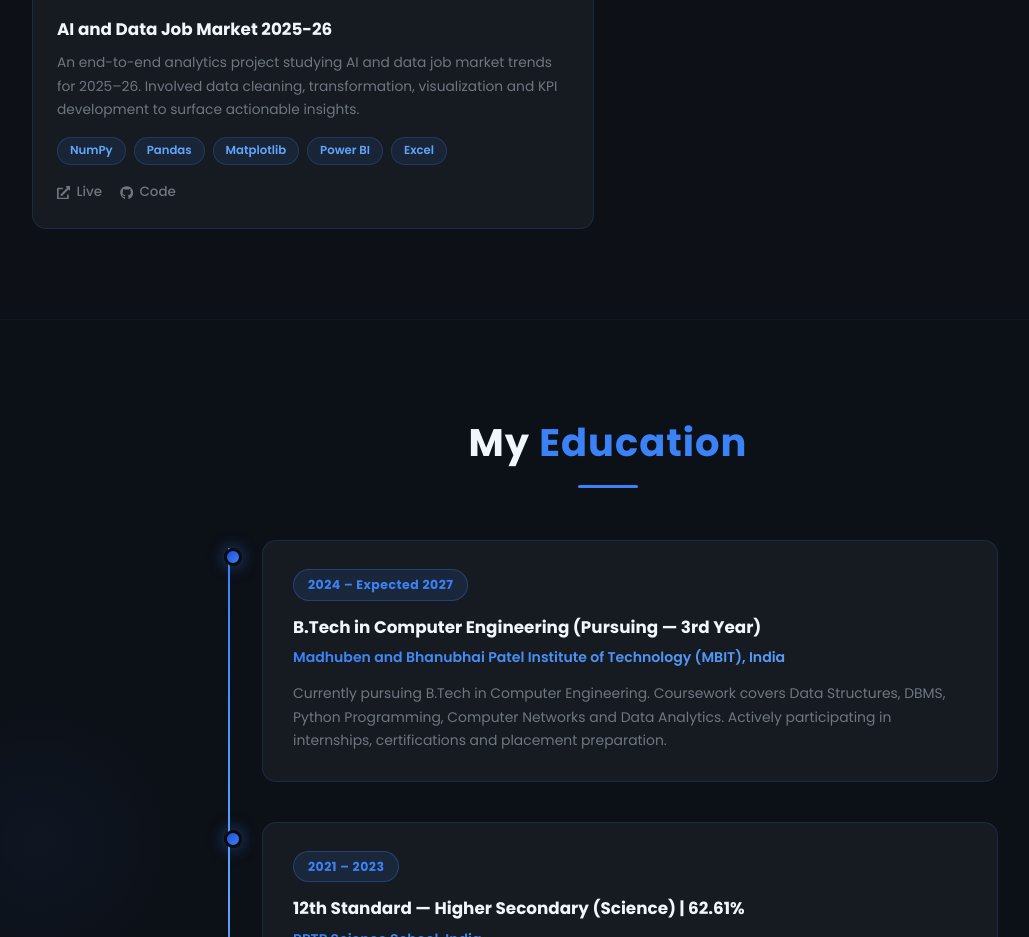
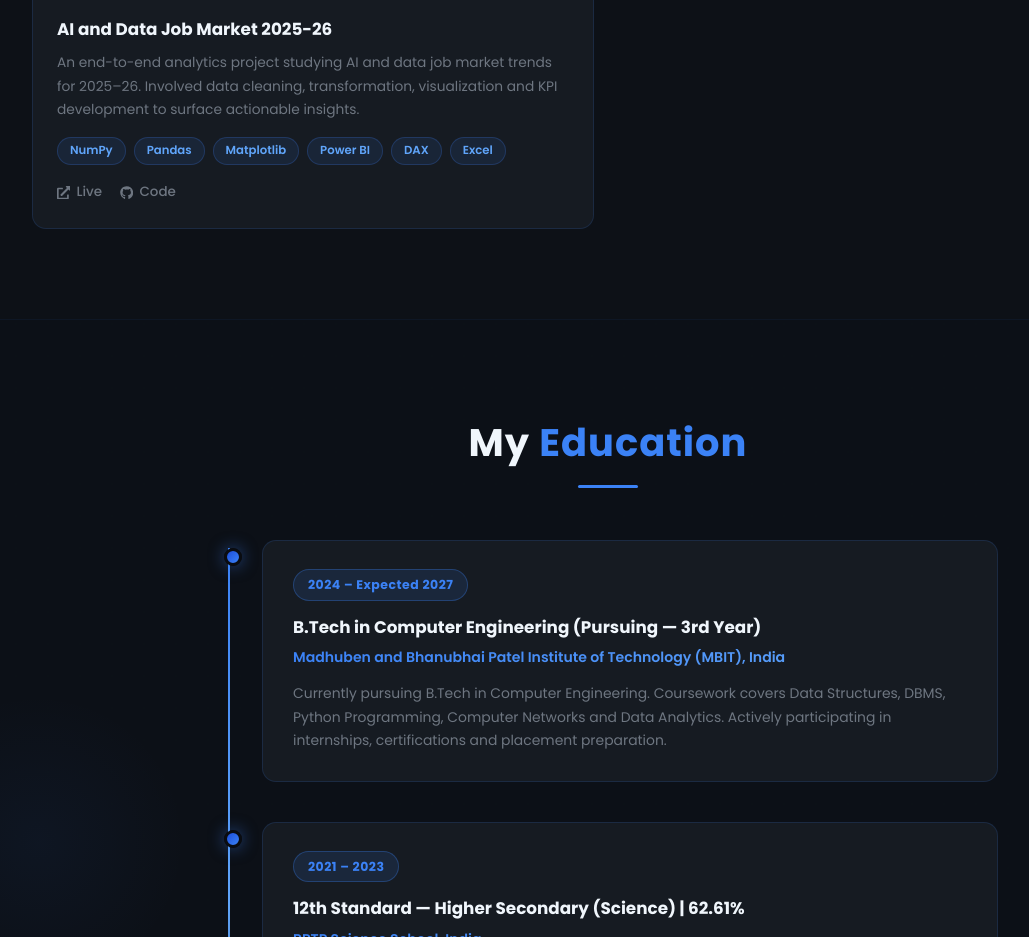
Before and after one commit to AniketVaghela/Portfolio, a React (Vite) app: page / in a window 1280 px wide. Shown: the part 4620-5557 px from the top of the page, without its empty margins (32-1061 px from the left). Built offline with nearby package versions, Linux system fonts and the light colour scheme; no server answers.

Commit message:
feat: add DAX tag to AI Job Market project

```diff
--- a/src/data/config.js
+++ b/src/data/config.js
@@ -101,7 +101,7 @@ const config = {
     {
       title: "AI and Data Job Market 2025-26",
       desc: "An end-to-end analytics project studying AI and data job market trends for 2025–26. Involved data cleaning, transformation, visualization and KPI development to surface actionable insights.",
-      tags: ["NumPy", "Pandas", "Matplotlib", "Power BI", "Excel"],
+      tags: ["NumPy", "Pandas", "Matplotlib", "Power BI", "DAX", "Excel"],
       images: [
         "/ai-job-market-ss1.png",
         "/ai-job-market-ss2.png",
```
